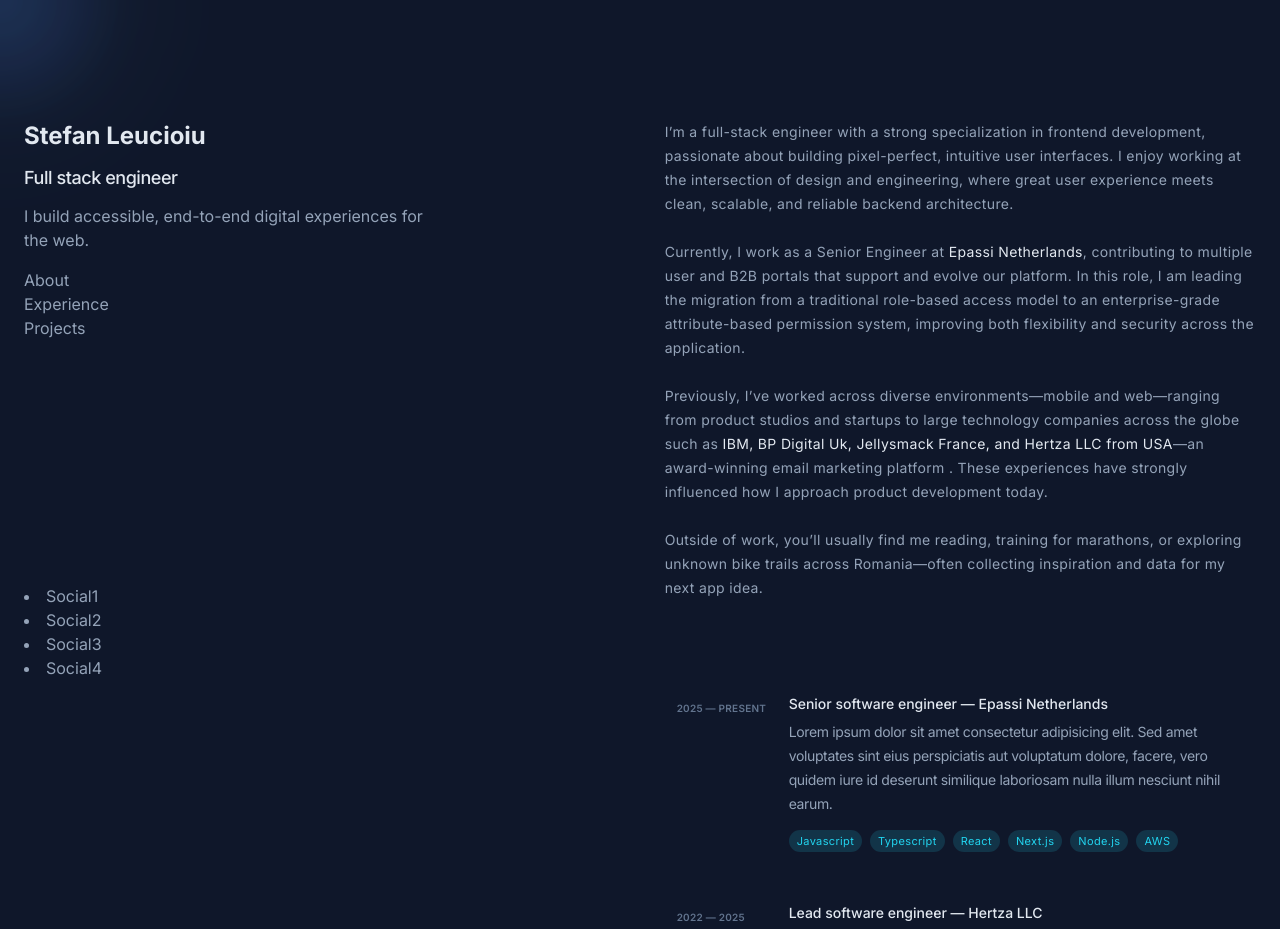
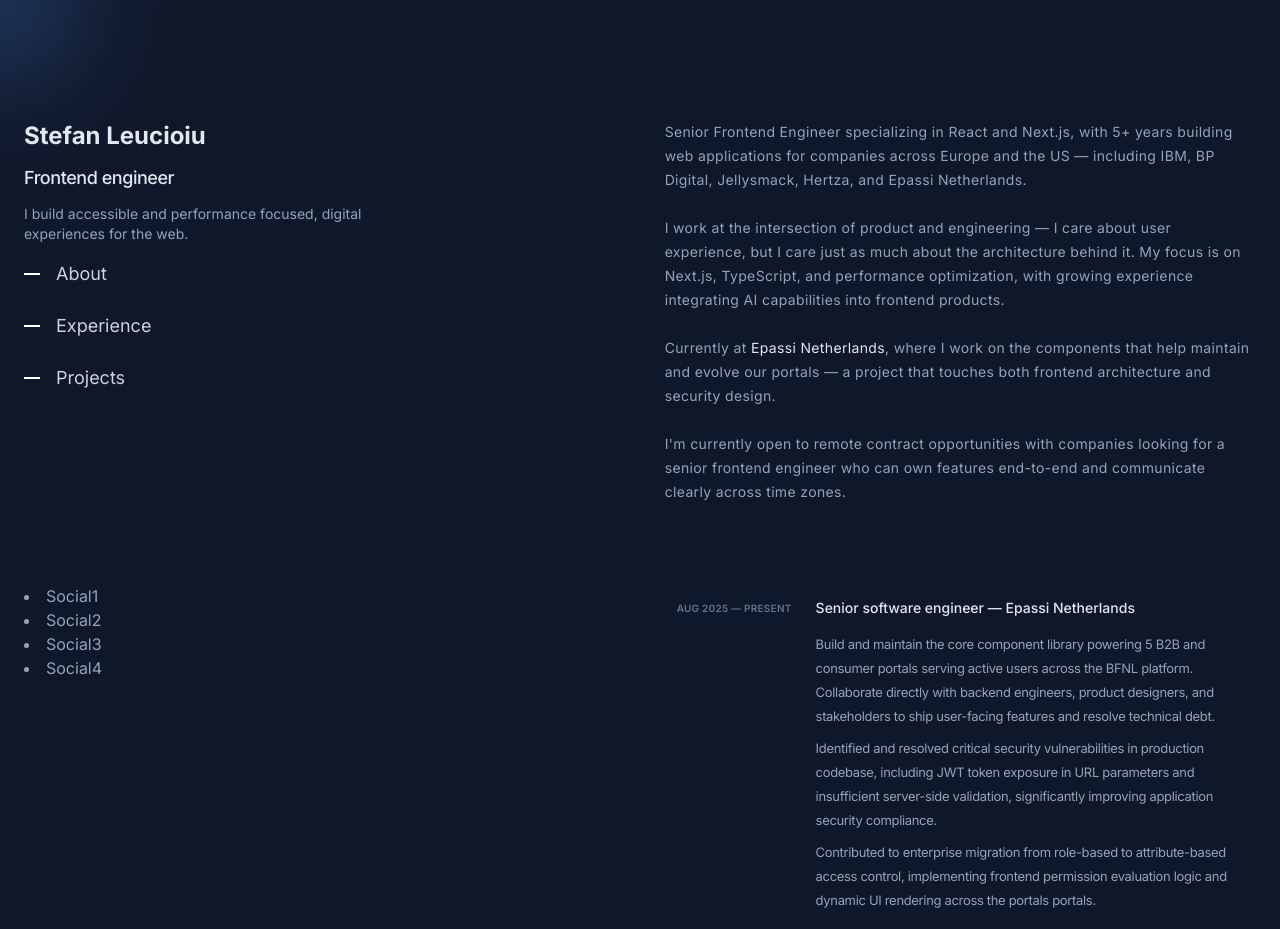
Before and after one commit to leucioiustefan/leucioiustefan-website-next, a Next.js app: page / in a window 1280 px wide. Shown: the top 929 px of the page. Built offline with nearby package versions, Linux system fonts and the light colour scheme.

Commit message:
More content for website

```diff
--- a/Components/Description.tsx
+++ b/Components/Description.tsx
@@ -2,36 +2,27 @@
   return (
     <>
       <p>
-        I’m a full-stack engineer with a strong specialization in frontend
-        development, passionate about building pixel-perfect, intuitive user
-        interfaces. I enjoy working at the intersection of design and
-        engineering, where great user experience meets clean, scalable, and
-        reliable backend architecture.
+        Senior Frontend Engineer specializing in React and Next.js, with 5+
+        years building web applications for companies across Europe and the US —
+        including IBM, BP Digital, Jellysmack, Hertza, and Epassi Netherlands.
       </p>
       <p>
-        Currently, I work as a Senior Engineer at{" "}
-        <span className="text-slate-200"> Epassi Netherlands</span>,
-        contributing to multiple user and B2B portals that support and evolve
-        our platform. In this role, I am leading the migration from a
-        traditional role-based access model to an enterprise-grade
-        attribute-based permission system, improving both flexibility and
-        security across the application.
+        I work at the intersection of product and engineering — I care about
+        user experience, but I care just as much about the architecture behind
+        it. My focus is on Next.js, TypeScript, and performance optimization,
+        with growing experience integrating AI capabilities into frontend
+        products.
       </p>
       <p>
-        Previously, I’ve worked across diverse environments—mobile and
-        web—ranging from product studios and startups to large technology
-        companies across the globe such as
-        <span className="text-slate-200">
-          {" "}
-          IBM, BP Digital Uk, Jellysmack France, and Hertza LLC from USA
-        </span>
-        —an award-winning email marketing platform . These experiences have
-        strongly influenced how I approach product development today.
+        Currently at <span className="text-slate-200"> Epassi Netherlands</span>
+        , where I work on the components that help maintain and evolve our
+        portals — a project that touches both frontend architecture and security
+        design.
       </p>
       <p>
-        Outside of work, you’ll usually find me reading, training for marathons,
-        or exploring unknown bike trails across Romania—often collecting
-        inspiration and data for my next app idea.
+        I&apos;m currently open to remote contract opportunities with companies
+        looking for a senior frontend engineer who can own features end-to-end
+        and communicate clearly across time zones.
       </p>
     </>
   );
--- a/Components/Experience.tsx
+++ b/Components/Experience.tsx
@@ -10,18 +10,33 @@
     lg:hover:shadow-[inset_0_1px_0_0_rgba(148,163,184,0.1)]
 lg:hover:drop-shadow-lg"
       >
-        <span className="w-22 shrink-0 whitespace-nowrap z-10 mt-1 text-[10px] font-semibold uppercase tracking-wide text-slate-500">
-          2025 — present
+        <span className="w-fit shrink-0 whitespace-nowrap z-10 text-[10px] font-semibold uppercase tracking-wide text-slate-500">
+          AUG 2025 — present
         </span>
         <div>
-          <p className="text-normal font-medium text-slate-200 mb-1 tracking-normal lg:group-hover:text-special">
+          <p className="text-normal font-medium text-slate-200 mb-3 tracking-normal lg:group-hover:text-special">
             Senior software engineer — Epassi Netherlands
           </p>
-          <p className="text-normal text-[14px] mb-3 tracking-tight">
-            Lorem ipsum dolor sit amet consectetur adipisicing elit. Sed amet
-            voluptates sint eius perspiciatis aut voluptatum dolore, facere,
-            vero quidem iure id deserunt similique laboriosam nulla illum
-            nesciunt nihil earum.
+          <p className="text-[13px] mb-2 tracking-tight">
+            Build and maintain the core component library powering 5 B2B and
+            consumer portals serving active users across the BFNL platform.
+            Collaborate directly with backend engineers, product designers, and
+            stakeholders to ship user-facing features and resolve technical
+            debt.
+          </p>
+
+          <p className="text-[13px] mb-2 tracking-tight">
+            Identified and resolved critical security vulnerabilities in
+            production codebase, including JWT token exposure in URL parameters
+            and insufficient server-side validation, significantly improving
+            application security compliance.
+          </p>
+
+          <p className="text-[13px] mb-4 tracking-tight">
+            Contributed to enterprise migration from role-based to
+            attribute-based access control, implementing frontend permission
+            evaluation logic and dynamic UI rendering across the portals
+            portals.
           </p>
           <p>
             <span className="text-special text-[11px] px-2 py-1 mr-2 rounded-full bg-special/15">
@@ -37,10 +52,10 @@
               Next.js
             </span>
             <span className="text-special text-[11px] px-2 py-1 mr-2 rounded-full bg-special/15">
-              Node.js
+              Zustand
             </span>
-            <span className="text-special text-[11px] px-2 py-1 mr-2 rounded-full bg-special/15">
-              AWS
+            <span className="text-special whitespace-nowrap text-[11px] px-2 py-1 mr-2 rounded-full bg-special/15">
+              React Query
             </span>
           </p>
         </div>
@@ -55,8 +70,8 @@
     lg:hover:shadow-[inset_0_1px_0_0_rgba(148,163,184,0.1)]
 lg:hover:drop-shadow-lg"
       >
-        <span className="w-22 shrink-0 whitespace-nowrap z-10 mt-1 text-[10px] font-semibold uppercase tracking-wide text-slate-500">
-          2022 — 2025
+        <span className="w-fit shrink-0 whitespace-nowrap z-10 mt-1 text-[10px] font-semibold uppercase tracking-wide text-slate-500">
+          OCT 2022 — JUL 2025
         </span>
         <div>
           <p className="text-normal font-medium text-slate-200 mb-1 tracking-normal lg:group-hover:text-special">
@@ -84,8 +99,8 @@
     lg:hover:shadow-[inset_0_1px_0_0_rgba(148,163,184,0.1)]
 lg:hover:drop-shadow-lg"
       >
-        <span className="w-22 shrink-0 whitespace-nowrap z-10 mt-1 text-[10px] font-semibold uppercase tracking-wide text-slate-500">
-          2022 — 2023
+        <span className="w-fit shrink-0 whitespace-nowrap z-10 mt-1 text-[10px] font-semibold uppercase tracking-wide text-slate-500">
+          JAN 2022 — OCT 2022
         </span>
         <div>
           <p className="text-normal font-medium text-slate-200 mb-1 tracking-normal lg:group-hover:text-special">
@@ -113,8 +128,8 @@
     lg:hover:shadow-[inset_0_1px_0_0_rgba(148,163,184,0.1)]
 lg:hover:drop-shadow-lg"
       >
-        <span className="w-22 shrink-0 whitespace-nowrap z-10 mt-1 text-[10px] font-semibold uppercase tracking-wide text-slate-500">
-          2021 — 2022
+        <span className="w-fit shrink-0 whitespace-nowrap z-10 mt-1 text-[10px] font-semibold uppercase tracking-wide text-slate-500">
+          JAN 2021 — JAN 2022
         </span>
         <div>
           <p className="text-normal font-medium text-slate-200 mb-1 tracking-normal lg:group-hover:text-special">
--- a/Components/Header.tsx
+++ b/Components/Header.tsx
@@ -1,22 +1,19 @@
+import Navigation from "./Navigation";
+
 const Header = () => {
   return (
     <header className="lg:sticky lg:top-0 lg:h-screen lg:w-[48%] lg:flex lg:flex-col lg:justify-between lg:py-30 gap-4">
       <div>
         <h1 className="text-2xl font-bold text-slate-200">Stefan Leucioiu</h1>
         <h3 className="text-lg font-medium text-slate-200 my-3 tracking-tight">
-          Full stack engineer
+          Frontend engineer
         </h3>
-        <p className="text-normal max-w-[400px]">
-          I build accessible, end-to-end digital experiences for the web.
+        <p className="text-sm max-w-[400px]">
+          I build accessible and performance focused, digital experiences for
+          the web.
         </p>
       </div>
-      <nav className="hidden flex-1 lg:block">
-        <ul>
-          <li>About</li>
-          <li>Experience</li>
-          <li>Projects</li>
-        </ul>
-      </nav>
+      <Navigation />
       <div>
         <li>Social1</li>
         <li>Social2</li>
--- /dev/null
+++ b/Components/Navigation.tsx
@@ -0,0 +1,31 @@
+"use client";
+
+import React from "react";
+
+const Navigation = () => {
+  return (
+    <nav className="hidden flex-1 lg:block">
+      <ul className="space-y-6">
+        {["About", "Experience", "Projects"].map((item) => (
+          <li key={item}>
+            <a
+              href="#"
+              className="group flex items-center gap-4 text-slate-300 text-lg hover:text-white"
+            >
+              <span
+                className="
+              h-[2px] w-4 bg-white
+              transition-all duration-300
+              group-hover:w-12
+            "
+              />
+              <span>{item}</span>
+            </a>
+          </li>
+        ))}
+      </ul>
+    </nav>
+  );
+};
+
+export default Navigation;
--- a/app/page.tsx
+++ b/app/page.tsx
@@ -4,10 +4,16 @@
 export default function Home() {
   return (
     <main className="lg:w-[48%] lg:py-30 lg:flex lg:flex-col gap-20">
-      <section className="text-sm font-normal leading-6 tracking-wide lg:flex lg:flex-col lg:justify-between gap-6">
+      <section
+        id="about"
+        className="text-sm font-normal leading-6 tracking-wide lg:flex lg:flex-col lg:justify-between gap-6"
+      >
         <Description />
       </section>
-      <section className="text-sm font-normal leading-6 tracking-wide lg:flex lg:flex-col lg:justify-between gap-6">
+      <section
+        id="experience"
+        className="text-sm font-normal leading-6 tracking-wide lg:flex lg:flex-col lg:justify-between gap-6"
+      >
         <Experience />
       </section>
     </main>
```
